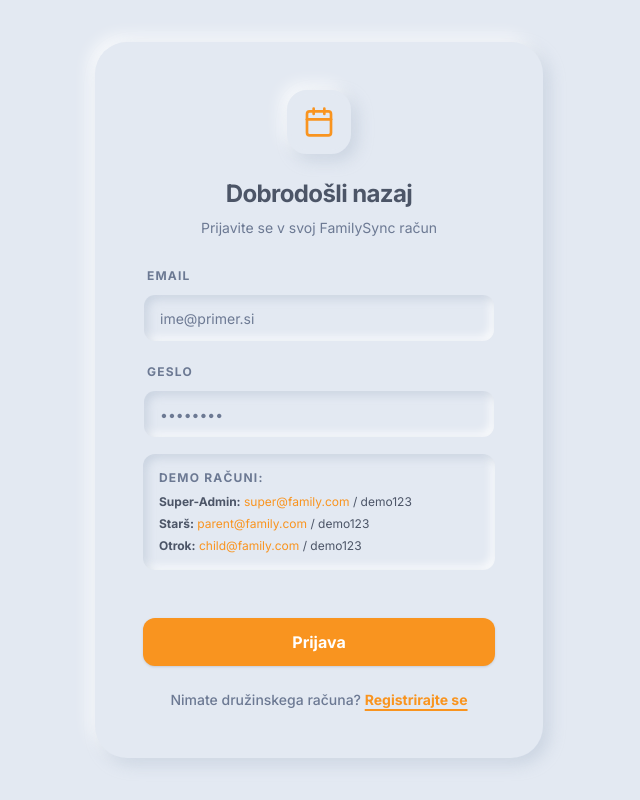
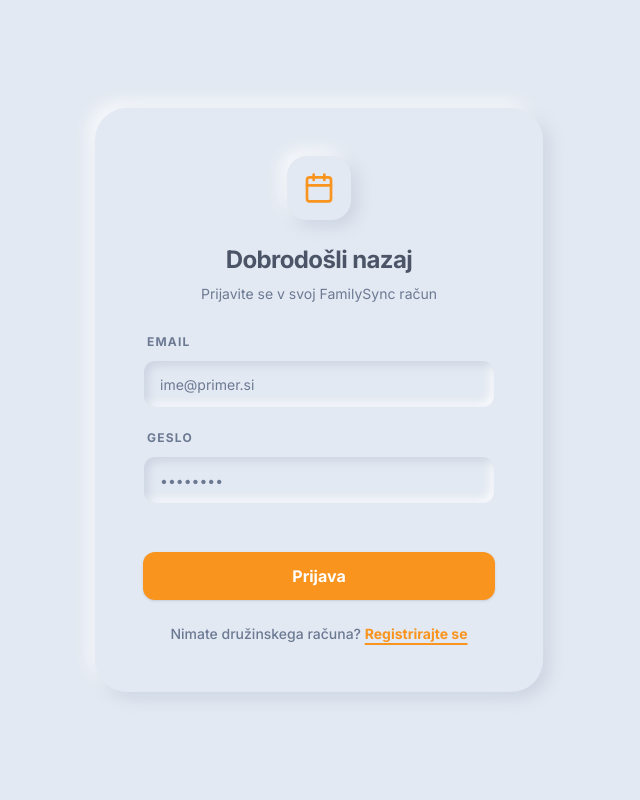
Before and after one commit to bimpce/sg-f3fd582c-9aa8-4a43-8ef9-6456cd05feee-1776196003, a Next.js app: page /auth/login in a window 1280 px wide. Shown: the whole page, without its empty margins (321-961 px from the left). Built offline with nearby package versions, Linux system fonts and the light colour scheme.

Commit message:
feat(ui): remove demo accounts section from login screen

```diff
--- a/src/pages/auth/login.tsx
+++ b/src/pages/auth/login.tsx
@@ -96,13 +96,6 @@ export default function LoginPage() {
                   disabled={isLoading}
                 />
               </div>
-
-              <div className="bg-background neu-pressed rounded-xl p-4 text-sm space-y-1.5 mt-6 border-transparent">
-                <p className="font-bold text-muted-foreground text-xs uppercase tracking-widest mb-2">Demo računi:</p>
-                <p className="text-xs text-foreground"><strong>Super-Admin:</strong> <span className="text-primary">super@family.com</span> / demo123</p>
-                <p className="text-xs text-foreground"><strong>Starš:</strong> <span className="text-primary">parent@family.com</span> / demo123</p>
-                <p className="text-xs text-foreground"><strong>Otrok:</strong> <span className="text-primary">child@family.com</span> / demo123</p>
-              </div>
             </CardContent>
 
             <CardFooter className="flex flex-col gap-4 pt-6">
```
